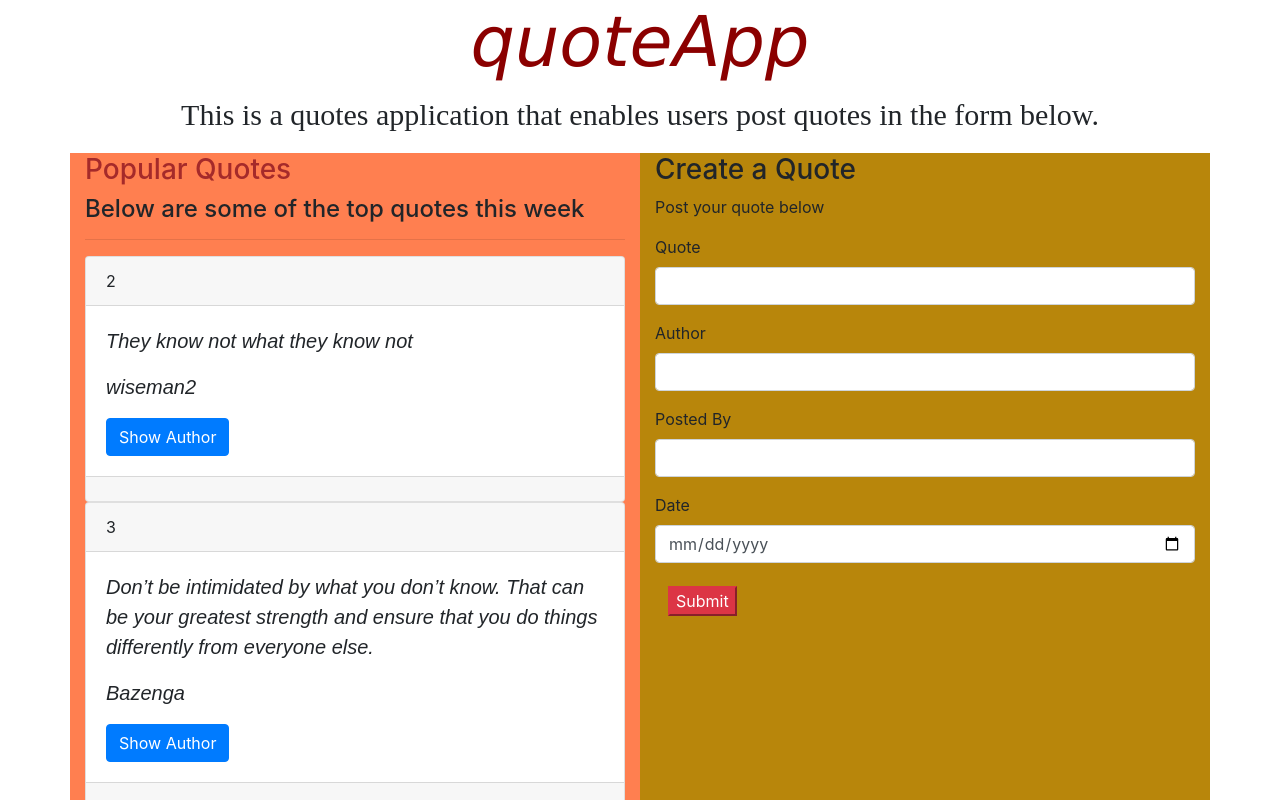
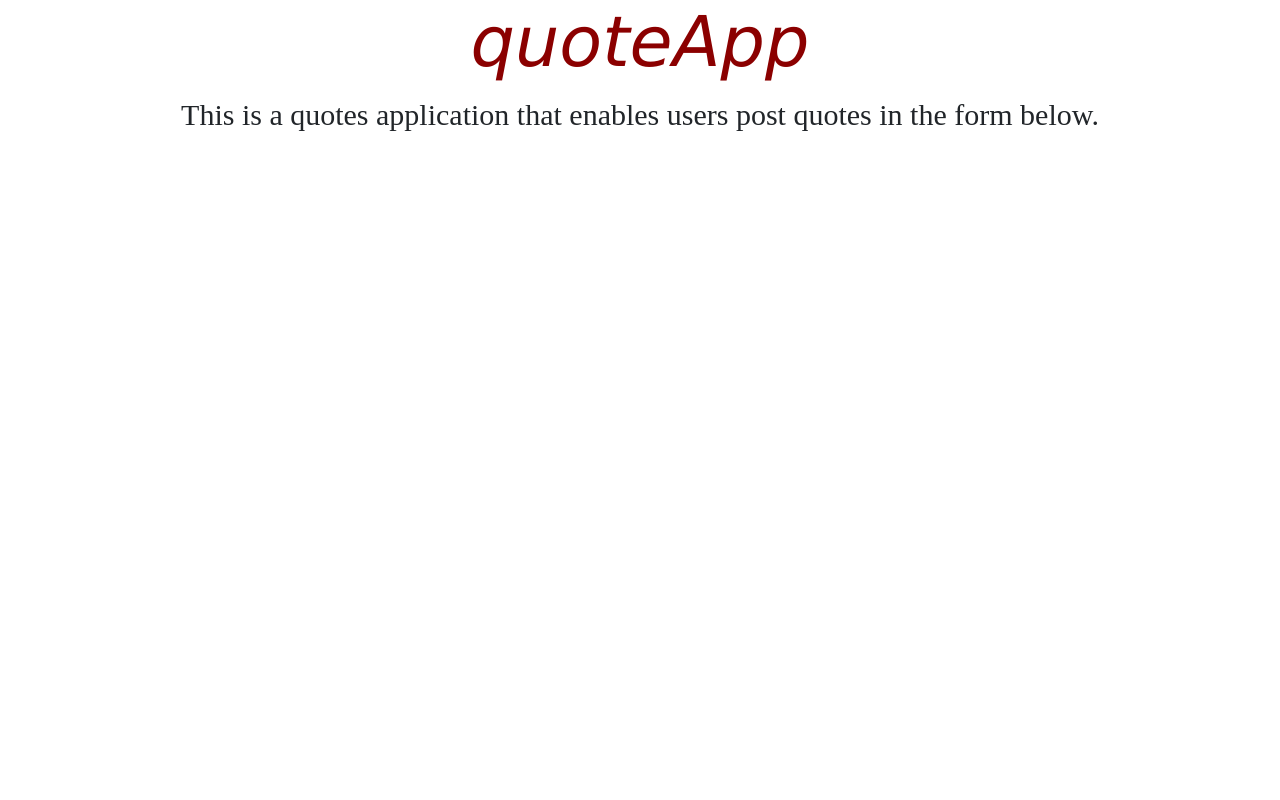
Before and after one commit to virginiah2020/Quotes, an Angular app: page / in a window 1280 px wide. Shown: the top 800 px of the page. Built offline with nearby package versions, Linux system fonts and the light colour scheme.

Commit message:
removed the app-quotes selector

```diff
--- a/src/app/app.component.html
+++ b/src/app/app.component.html
@@ -14,9 +14,7 @@
 
       </div>
       <div class="col-md-12">
-        <app-quotes>
 
-        </app-quotes>
       </div>
 
 
```
